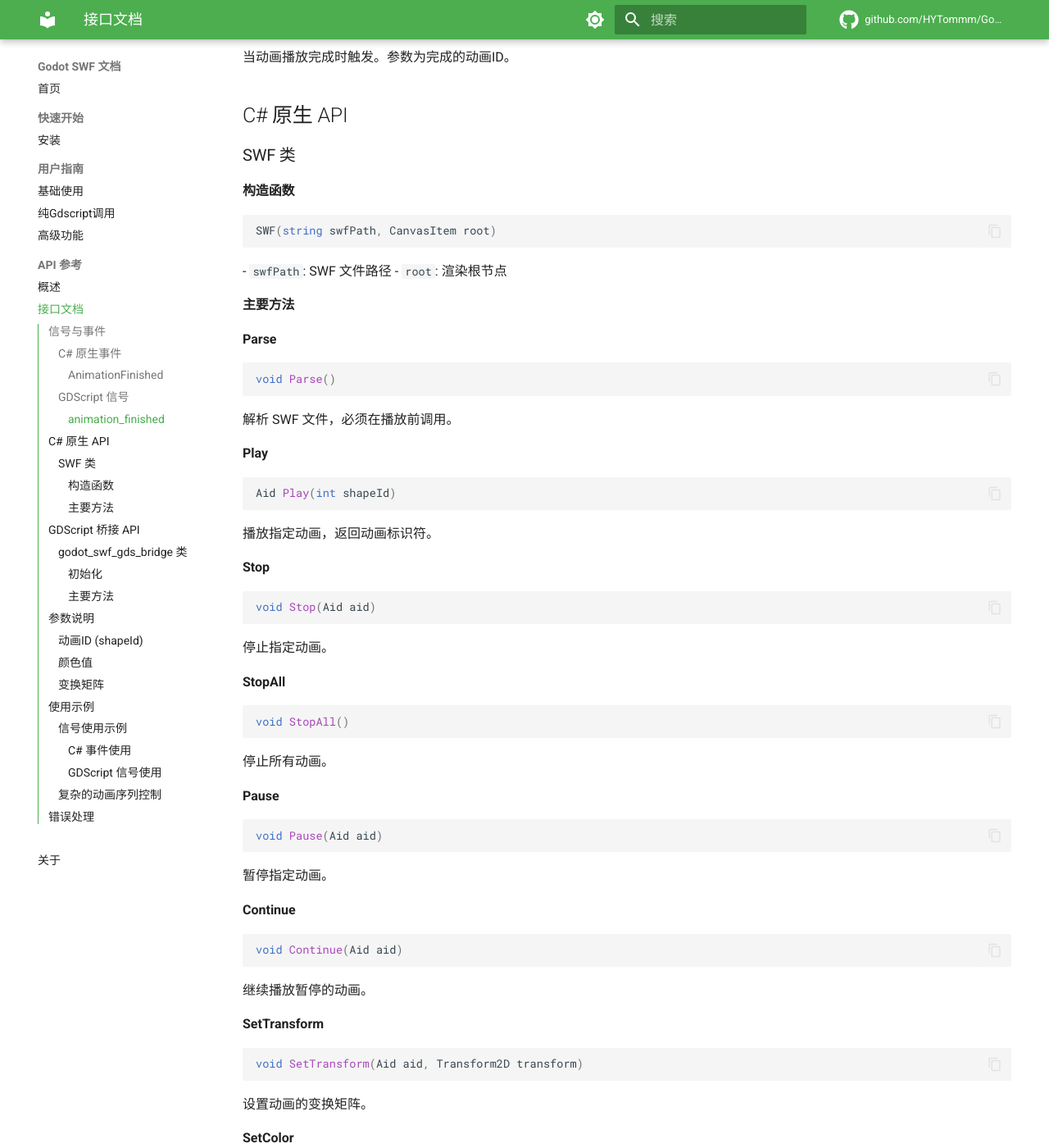
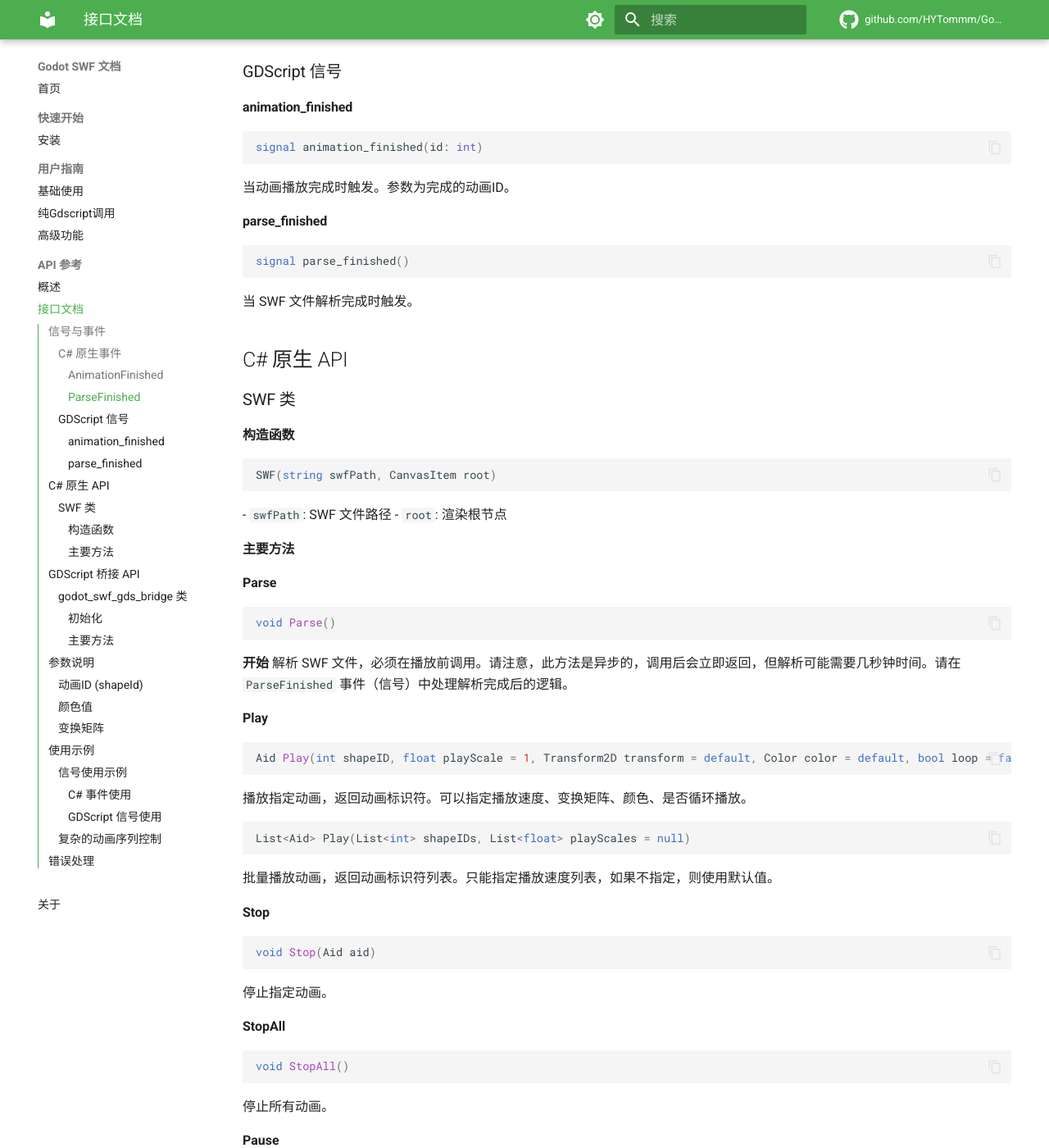
Before and after one commit to HYTommm/Godot-SWF, an MkDocs documentation site: the page built from docs/api/endpoints.md, in a window 1280 px wide and 1400 px high, scrolled down 581 px. Shown: the whole window at 82% size. Built offline with MkDocs 1.6.1 and Material for MkDocs 9.7.7, drawn with Linux system fonts in a browser that asks for light colours; comment, search, counter and statistics services are not loaded; the version menu is left out; some of the changed text lies outside the part shown.

Commit message:
修改api，同步异步parse函数的用法

````diff
--- a/docs/api/endpoints.md
+++ b/docs/api/endpoints.md
@@ -11,6 +11,13 @@ public AnimationFinishedEventHandler AnimationFinished;
 ```
 当动画播放完成时触发。参数为完成的动画标识符。
 
+#### ParseFinished
+```csharp
+public delegate void ParseFinishedEventHandler();
+public ParseFinishedEventHandler ParseFinished;
+```
+当 SWF 文件解析完成时触发。
+
 ### GDScript 信号
 
 #### animation_finished
@@ -18,6 +25,12 @@ public AnimationFinishedEventHandler AnimationFinished;
 signal animation_finished(id: int)
 ```
 当动画播放完成时触发。参数为完成的动画ID。
+
+#### parse_finished
+```gdscript
+signal parse_finished()
+```
+当 SWF 文件解析完成时触发。
 
 ## C# 原生 API
 
@@ -36,13 +49,18 @@ SWF(string swfPath, CanvasItem root)
 ```csharp
 void Parse()
 ```
-解析 SWF 文件，必须在播放前调用。
+**开始** 解析 SWF 文件，必须在播放前调用。请注意，此方法是异步的，调用后会立即返回，但解析可能需要几秒钟时间。请在 `ParseFinished` 事件（信号）中处理解析完成后的逻辑。
 
 **Play**
 ```csharp
-Aid Play(int shapeId)
+Aid Play(int shapeID, float playScale = 1, Transform2D transform = default, Color color = default, bool loop = false)
 ```
-播放指定动画，返回动画标识符。
+播放指定动画，返回动画标识符。可以指定播放速度、变换矩阵、颜色、是否循环播放。
+
+```csharp
+List<Aid> Play(List<int> shapeIDs, List<float> playScales = null)
+```
+批量播放动画，返回动画标识符列表。只能指定播放速度列表，如果不指定，则使用默认值。
 
 **Stop**
 ```csharp
@@ -86,11 +104,23 @@ void SetVisible(Aid aid, bool visible)
 ```
 设置动画可见性。
 
+**SetIsLooping**
+```csharp
+void SetIsLooping(Aid aid, bool isLooping)
+```
+设置动画是否循环播放。
+
 **IsFinished**
 ```csharp
 bool IsFinished(Aid aid)
 ```
 检查动画是否播放完成。
+
+**GetParseProgress**
+```csharp
+float GetParseProgress()
+```
+获取解析进度。返回值范围为 0.0-1.0，表示已解析的比例。注意，此方法仅返回已解析的比例，并不表示解析是否完成。若要检查解析是否完成，请使用 `ParseFinished` 事件（信号）。
 
 **Clear**
 ```csharp
@@ -170,11 +200,23 @@ func set_anim_visible(id: int, visible: bool) -> void
 ```
 设置动画可见性。
 
+**set_anim_is_looping**
+```gdscript
+func set_anim_is_looping(id: int, is_looping: bool) -> void
+```
+设置动画是否循环播放。
+
 **is_finished**
 ```gdscript
 func is_finished(id: int) -> bool
 ```
 检查动画是否完成。
+
+**get_parse_progress**
+```gdscript
+func get_parse_progress() -> float
+```
+获取解析进度。返回值范围为 0.0-1.0，表示已解析的比例。注意，此方法仅返回已解析的比例，并不表示解析是否完成。若要检查解析是否完成，请使用 `parse_finished` 信号。
 
 ## 参数说明
 
@@ -205,8 +247,7 @@ public partial class AnimationPlayer : Node2D
 
         // 订阅完成事件
         _swf.AnimationFinished += OnAnimationFinished;
-
-        _swf.Play(100);
+        _swf.ParseFinished += () => _swf.Play(100);
     }
 
     private void OnAnimationFinished(Aid aid)
@@ -221,20 +262,19 @@ public partial class AnimationPlayer : Node2D
 
 ```gdscript
 extends Node2D
-
+var aid : int
 func _ready():
     var swf = godot_swf_gds_bridge.new()
     swf.class_init()
 
     # 连接完成信号
     swf.animation_finished.connect(_on_animation_finished)
-
+    swf.parse_finished.connect(func():
+        aid = swf.play(100)
+    )
     swf.load_swf("res://animations/character.swf")
     swf.parse()
     add_child(swf)
-
-    # 播放动画
-    var aid = swf.play(100)
 
 func _on_animation_finished(id: int):
     print("动画播放完成, ID: ", id)
@@ -253,9 +293,13 @@ public class AnimationController : Node2D
     public override void _Ready()
     {
         _swf = new SWF("res://animations/character.swf", this);
+        _swf.ParseFinished += () => OnParseFinished();
         AddChild(_swf);
         _swf.Parse();
+    }
 
+    private void OnParseFinished()
+    {
         // 预加载多个动画
         _animations["walk"] = _swf.Play(100, float playScale = 0f); // 先暂停
 
````
Also changed, not shown: docs/user-guide/basics.md (+2 -5 lines).
